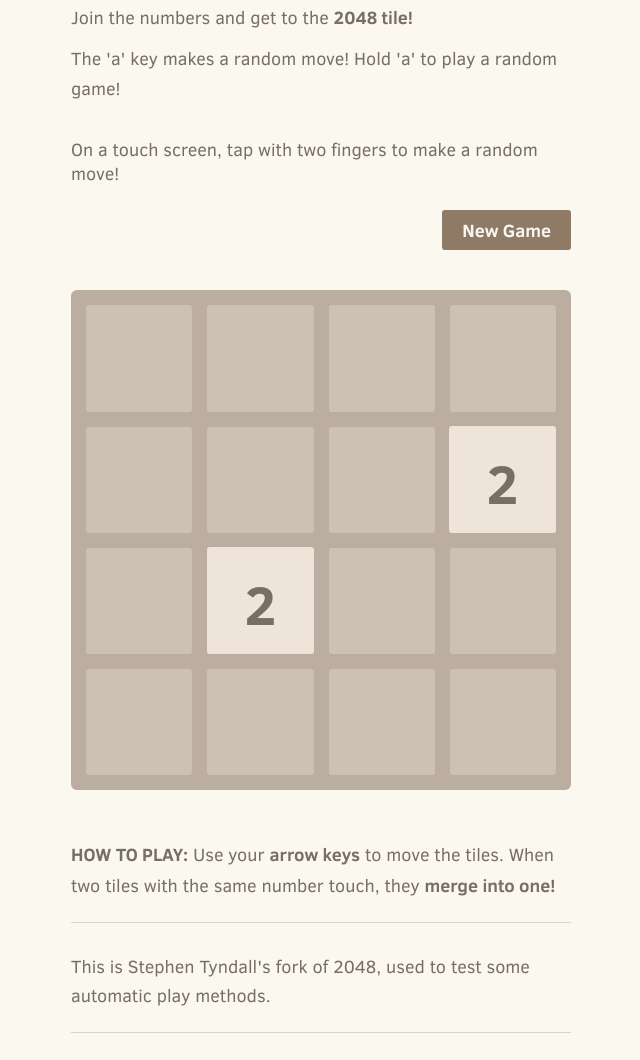
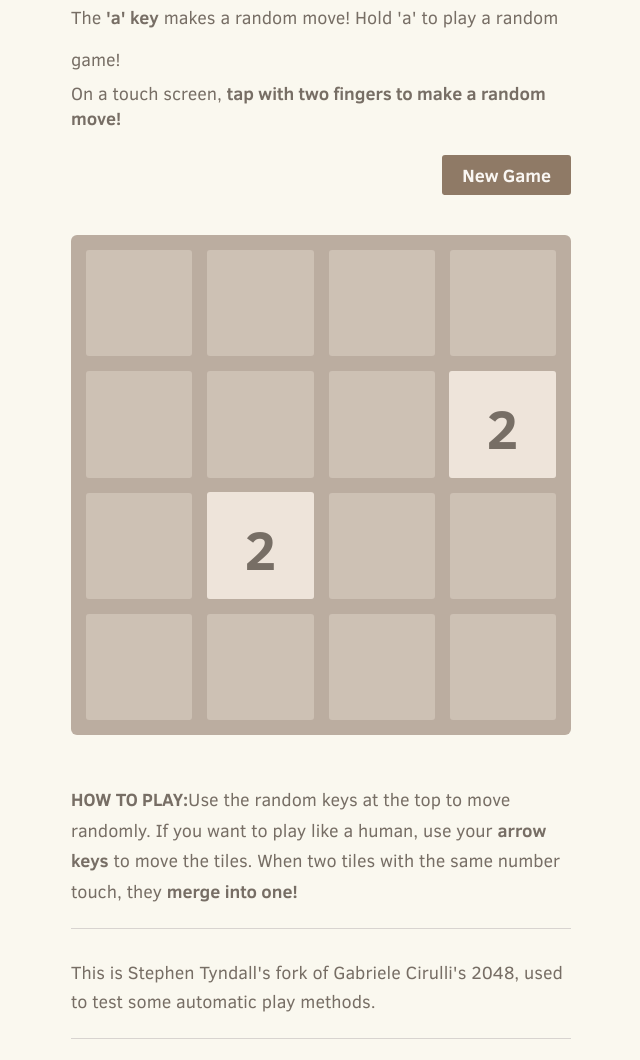
Before and after one commit to stephentyndall/stephentyndall.github.io, a plain HTML site: page index.html in a window 1280 px wide. Shown: the part 195-1255 px from the top of the page, without its empty margins (319-959 px from the left). Drawn offline with Linux system fonts and the light colour scheme.

Commit message:
intro text changes

```diff
--- a/index.html
+++ b/index.html
@@ -2,7 +2,7 @@
 <html>
 <head>
   <meta charset="utf-8">
-  <title>2048</title>
+  <title>2048random</title>
 
   <link href="style/main.css" rel="stylesheet" type="text/css">
   <link rel="shortcut icon" href="favicon.ico">
@@ -24,8 +24,7 @@
     </div>
 
     <div class="above-game">
-      <p class="game-intro">Join the numbers and get to the <strong>2048 tile!</strong></p><br><br>
-	<p>The 'a' key makes a random move! Hold 'a' to play a random game!</p><br>On a touch screen, tap with two fingers to make a random move!<br><br>
+      <p class="game-intro">The <strong>'a' key</strong> makes a random move! Hold 'a' to play a random game!</p><br>On a touch screen, <strong>tap with two fingers to make a random move!</strong><br><br>
 
       <a class="restart-button">New Game</a>
     </div>
@@ -84,10 +83,10 @@
     </div>
 
     <p class="game-explanation">
-      <strong class="important">How to play:</strong> Use your <strong>arrow keys</strong> to move the tiles. When two tiles with the same number touch, they <strong>merge into one!</strong>
+      <strong class="important">How to play:</strong>Use the random keys at the top to move randomly. If you want to play like a human, use your <strong>arrow keys</strong> to move the tiles. When two tiles with the same number touch, they <strong>merge into one!</strong>
     </p>
     <hr>
-	<p>This is Stephen Tyndall's fork of 2048, used to test some automatic play methods.
+	<p>This is Stephen Tyndall's fork of Gabriele Cirulli's 2048, used to test some automatic play methods.
         <hr>
     <p>
     Created by <a href="http://gabrielecirulli.com" target="_blank">Gabriele Cirulli.</a> Based on <a href="https://itunes.apple.com/us/app/1024!/id823499224" target="_blank">1024 by Veewo Studio</a> and conceptually similar to <a href="http://asherv.com/threes/" target="_blank">Threes by Asher Vollmer.</a>
```
Also changed, not shown: 1 other file.
